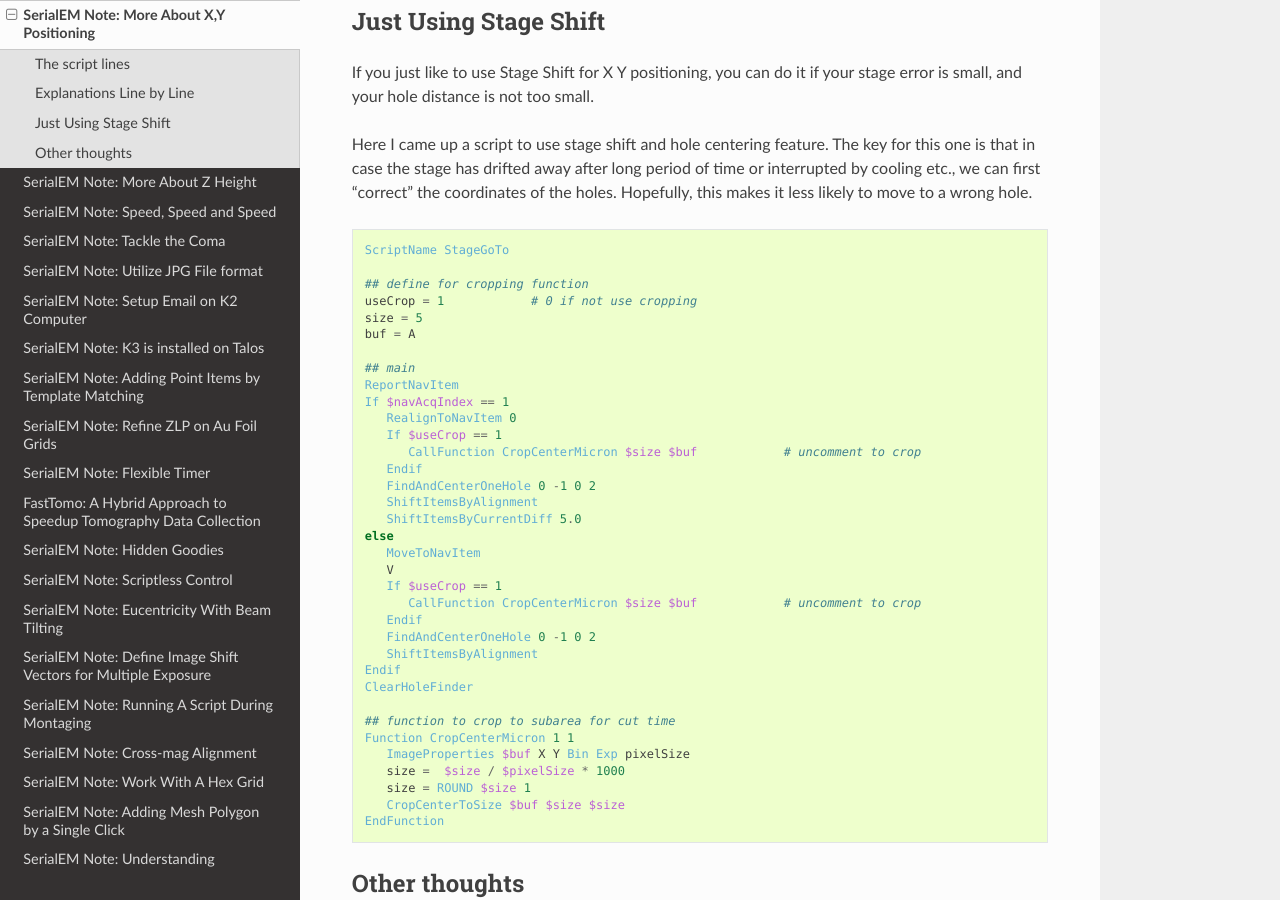
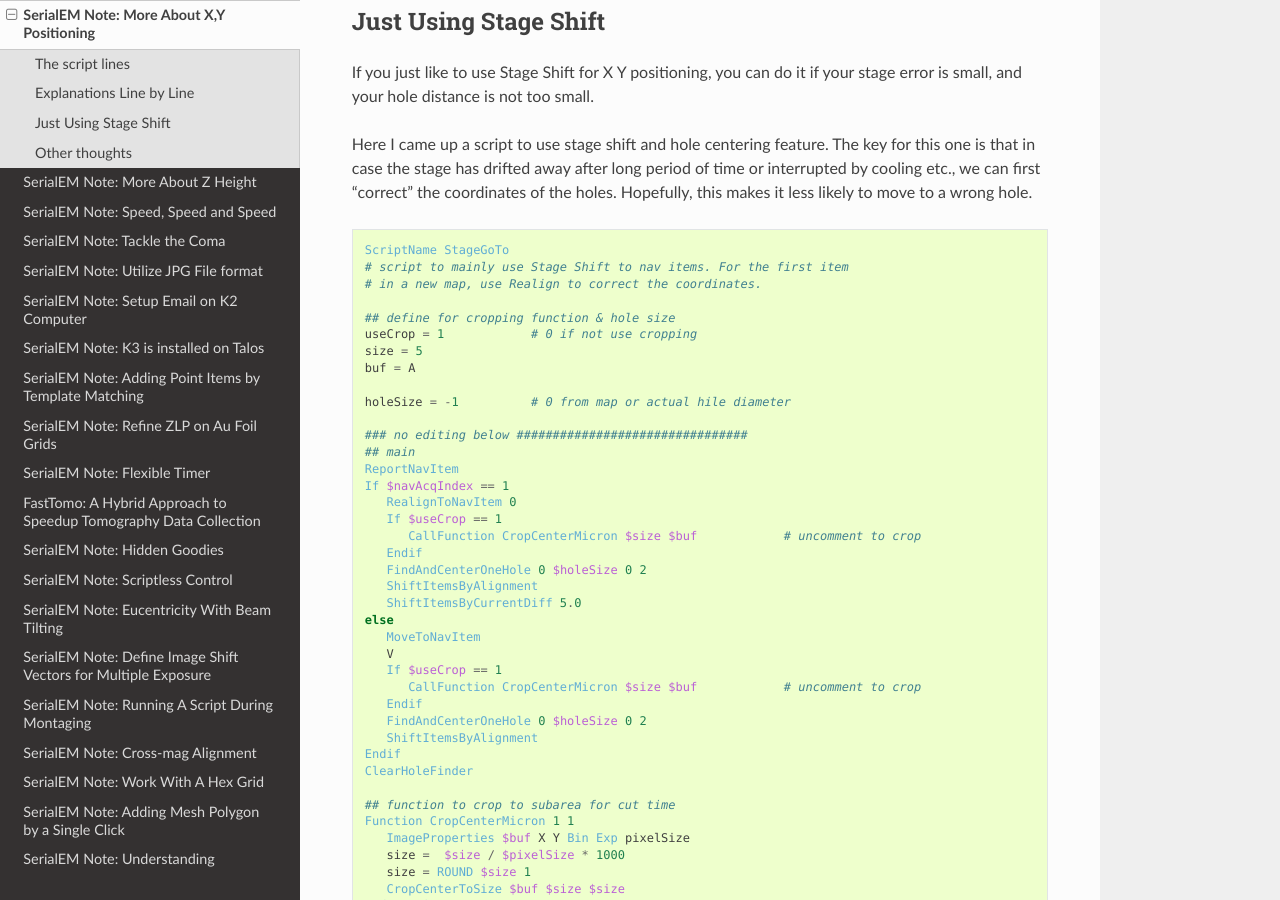
Before and after one commit to xuchen66/sphinx-emdocs, a Sphinx documentation site: the page built from source/serialem-note-more-about-XY-position.rst, in a window 1280 px wide and 900 px high, scrolled down 2507 px. Built offline with Sphinx 7.4.7 and the Read the Docs theme 3.1.0, drawn with Linux system fonts in a browser that asks for light colours; pages that are not in the unit, such as notebooks, are missing from menus.

Commit message:
Update serialem-note-more-about-XY-position.rst

```diff
--- a/source/serialem-note-more-about-XY-position.rst
+++ b/source/serialem-note-more-about-XY-position.rst
@@ -149,12 +149,17 @@
 .. code-block:: ruby
 
    ScriptName StageGoTo
+   # script to mainly use Stage Shift to nav items. For the first item
+   # in a new map, use Realign to correct the coordinates.
 
-   ## define for cropping function
+   ## define for cropping function & hole size
    useCrop = 1            # 0 if not use cropping
    size = 5
    buf = A
 
+   holeSize = -1          # 0 from map or actual hile diameter
+
+   ### no editing below ################################
    ## main
    ReportNavItem
    If $navAcqIndex == 1
@@ -162,7 +167,7 @@
       If $useCrop == 1
          CallFunction CropCenterMicron $size $buf            # uncomment to crop
       Endif
-      FindAndCenterOneHole 0 -1 0 2
+      FindAndCenterOneHole 0 $holeSize 0 2
       ShiftItemsByAlignment
       ShiftItemsByCurrentDiff 5.0
    else
@@ -171,7 +176,7 @@
       If $useCrop == 1
          CallFunction CropCenterMicron $size $buf            # uncomment to crop
       Endif
-      FindAndCenterOneHole 0 -1 0 2
+      FindAndCenterOneHole 0 $holeSize 0 2
       ShiftItemsByAlignment
    Endif
    ClearHoleFinder
```
